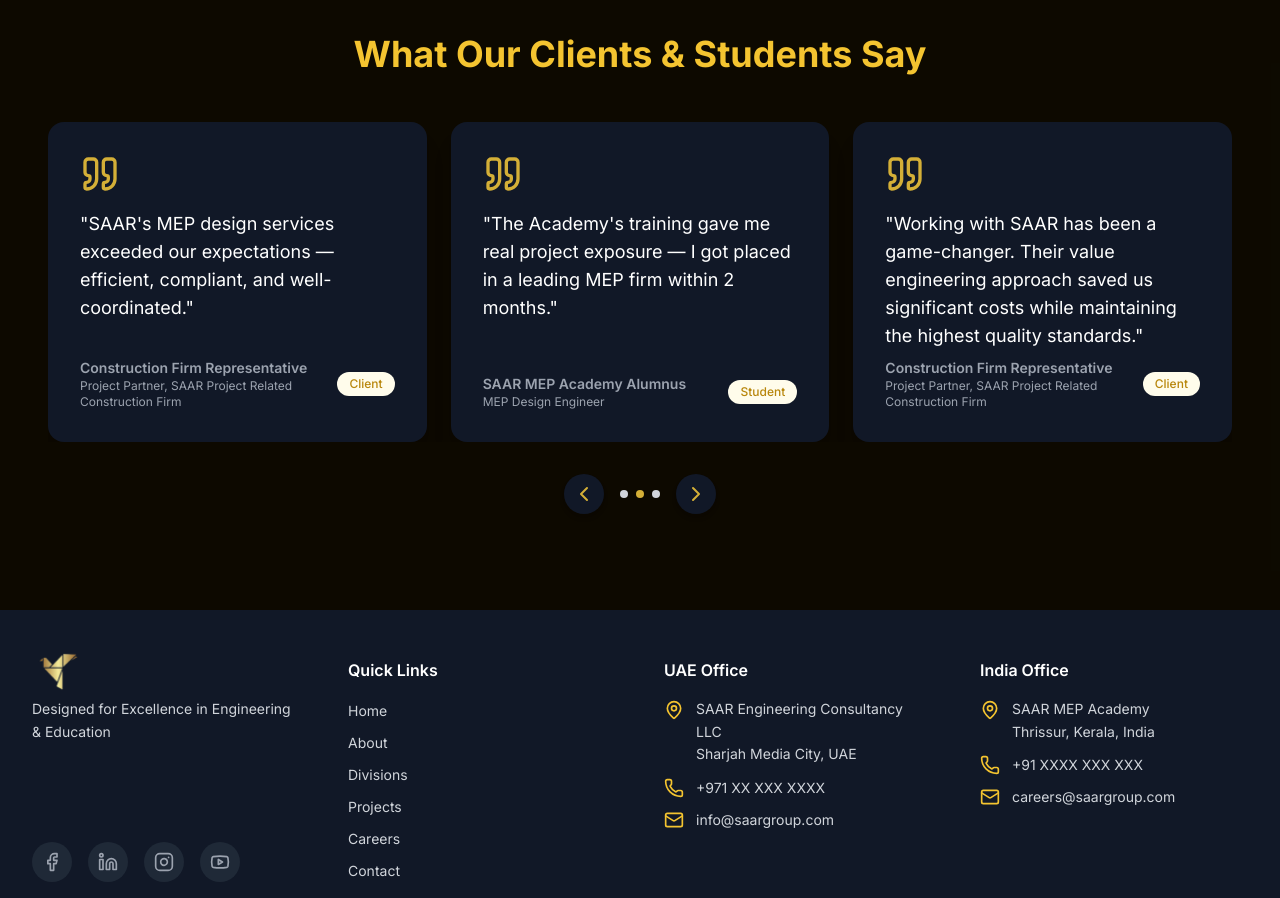
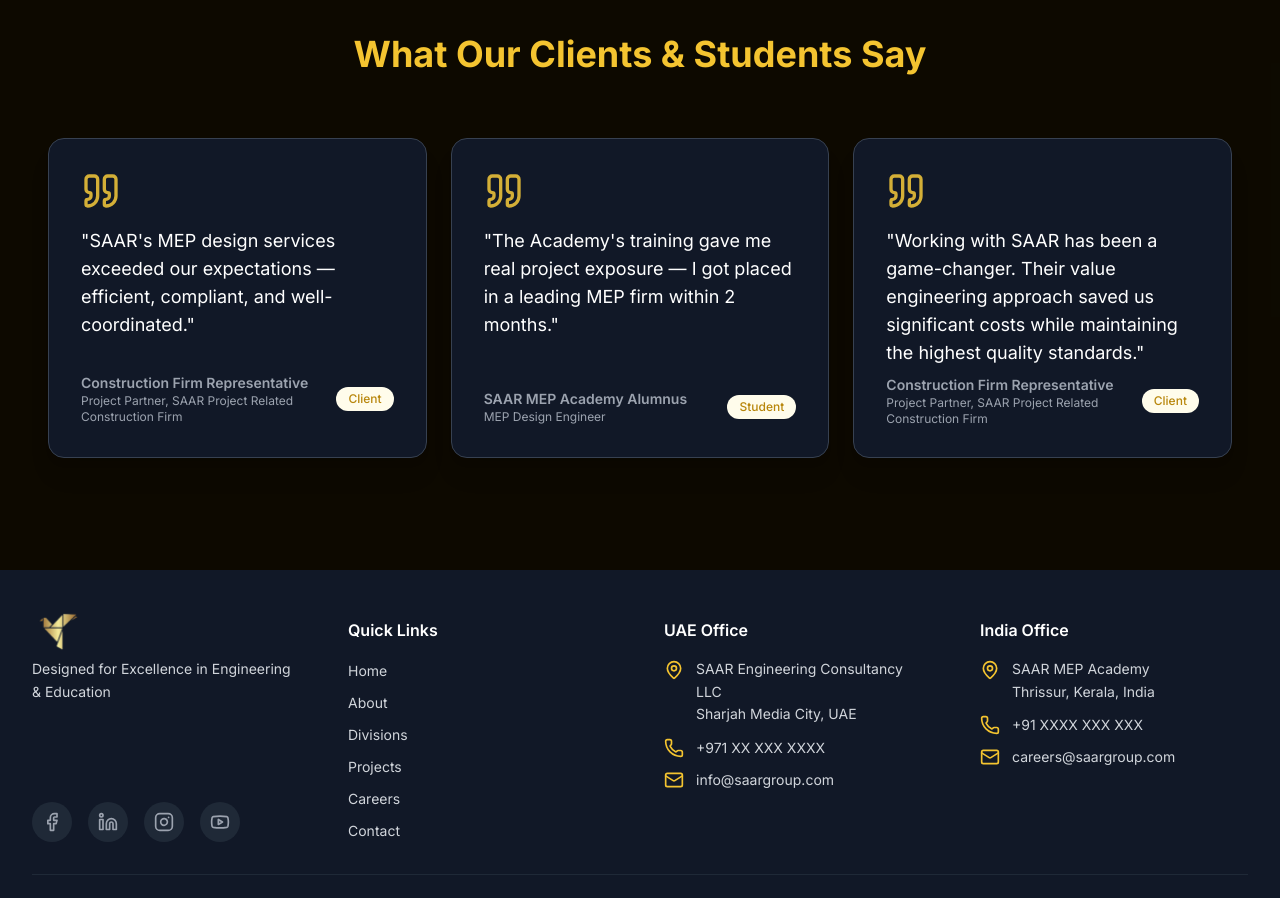
Before and after one commit to deepak-devhub/SAAR, a React (Vite) app: page /home in a window 1280 px wide. Shown: the part 3240-4138 px from the top of the page. Built offline with nearby package versions, Linux system fonts and the light colour scheme.

Commit message:
testimonial hover

```diff
--- a/src/components/ui/TestimonialSlider.tsx
+++ b/src/components/ui/TestimonialSlider.tsx
@@ -42,8 +42,8 @@
   };
 
   return (
-    <div className="relative max-w-7xl mx-auto px-4">
-      <div className="relative h-[320px] overflow-hidden">
+    <div className="relative max-w-7xl mx-auto px-4 py-4">
+      <div className="relative h-[320px] overflow-visible">
         <div className="relative h-full w-full">
           {visibleTestimonials.map((testimonial, cardIndex) => {
             const position = getCardPosition(cardIndex);
@@ -74,6 +74,10 @@
                   opacity: 1,
                   zIndex: isMiddle ? 10 : position === 0 ? 1 : 2,
                 }}
+                whileHover={{
+                  scale: 1.05,
+                  zIndex: 20,
+                }}
                 transition={{
                   left: {
                     type: 'spring',
@@ -81,10 +85,15 @@
                     damping: 25,
                     mass: 0.8,
                   },
+                  scale: {
+                    type: 'spring',
+                    stiffness: 300,
+                    damping: 20,
+                  },
                 }}
                 className="absolute w-[calc(33.333%-1rem)] h-full"
               >
-                <div className="bg-gray-900 rounded-2xl shadow-xl p-6 md:p-8 h-full w-full flex flex-col min-h-0">
+                <div className="bg-gray-900 rounded-2xl shadow-xl border border-gray-700 p-6 md:p-8 h-full w-full flex flex-col min-h-0">
                   <Quote className="w-10 h-10 min-w-[2.5rem] min-h-[2.5rem] text-primary-600 mb-4 flex-shrink-0" />
                   <p className="text-base md:text-lg text-white mb-2 leading-relaxed">
                     "{testimonial.text}"
@@ -110,7 +119,7 @@
         </div>
       </div>
 
-      <div className="flex justify-center items-center gap-4 mt-8">
+      {/* <div className="flex justify-center items-center gap-4 mt-8">
         <button
           onClick={prev}
           className="group p-2 rounded-full bg-gray-900 shadow-md hover:bg-primary-600 transition-colors"
@@ -140,7 +149,7 @@
         >
           <ChevronRight className="w-6 h-6 text-primary-600 group-hover:text-white transition-colors" />
         </button>
-      </div>
+      </div> */}
     </div>
   );
 }
```
